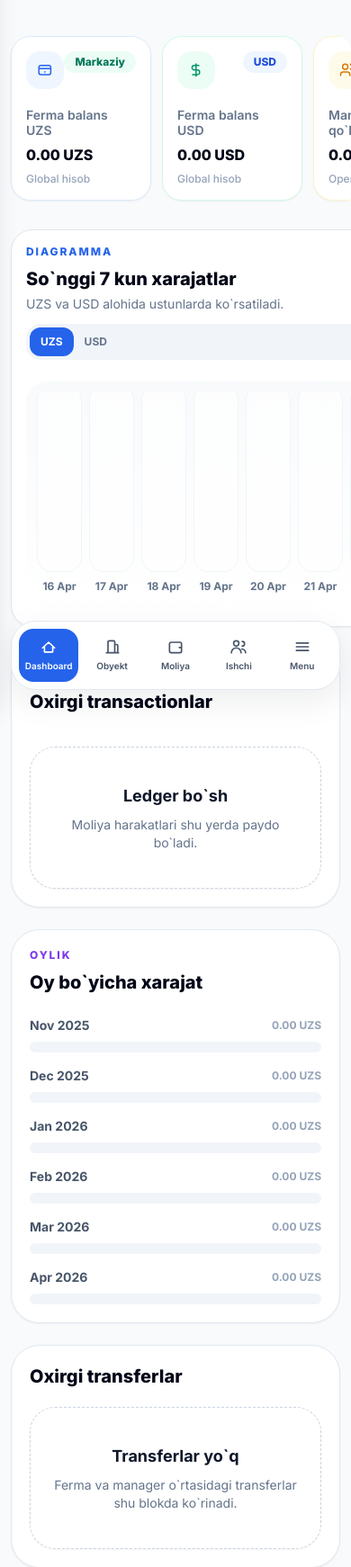
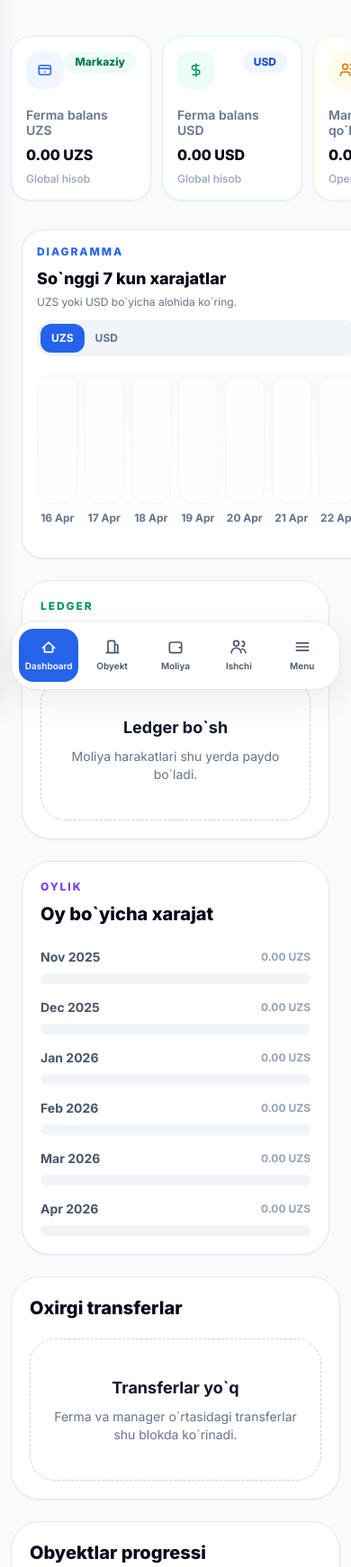
Before and after one commit to IskandarDusbekov/NMC, a Django app: page /dashboard/ in a window 390 px wide. Shown: the part 65-1807 px from the top of the page at 90% size. Run offline with Django 5.2, Linux system fonts and the light colour scheme; the visitor is signed in with stand-in values (Sample User, id 1); data comes from the database, SQL or seed files in the repository; data that the repository does not hold is empty; some libraries are stand-ins or nearby versions.

Commit message:
Mobile jadvallar ham zichlashtirildi:
Mobile jadvallar ham zichlashtirildi:

jadval paddinglari kichraydi,
fontlar kichraydi,
ichki badge/buttonlar ixcham bo‘ldi,
table min-width kamaydi,
gorizontal scroll ekran chetiga yaqinroq ishlaydi,
ortiqcha ichki chegara/paddinglar kamaytirildi.

```diff
--- a/static/css/app.css
+++ b/static/css/app.css
@@ -188,13 +188,54 @@ main {
     }
 
     .overflow-x-auto {
-        margin-left: -0.5rem;
-        margin-right: -0.5rem;
-        padding-left: 0.5rem;
-        padding-right: 0.5rem;
+        margin-left: -0.85rem;
+        margin-right: -0.85rem;
+        padding-left: 0.15rem;
+        padding-right: 0.15rem;
+        border-radius: 0.65rem;
         scrollbar-width: thin;
         overflow-x: auto;
         -webkit-overflow-scrolling: touch;
+    }
+
+    .overflow-x-auto > table {
+        min-width: 640px;
+        border-width: 1px;
+    }
+
+    .overflow-x-auto > table th {
+        padding: 0.52rem 0.55rem;
+        font-size: 0.68rem;
+        line-height: 1.15;
+        letter-spacing: 0;
+    }
+
+    .overflow-x-auto > table td {
+        padding: 0.5rem 0.55rem;
+        font-size: 0.78rem;
+        line-height: 1.2;
+    }
+
+    .overflow-x-auto > table th,
+    .overflow-x-auto > table td {
+        border-color: #e2e8f0;
+    }
+
+    .overflow-x-auto > table td .rounded-xl,
+    .overflow-x-auto > table td .rounded-2xl,
+    .overflow-x-auto > table td .rounded-full {
+        padding: 0.28rem 0.45rem;
+        font-size: 0.68rem;
+    }
+
+    .overflow-x-auto > table td .text-xs {
+        font-size: 0.68rem;
+        line-height: 1.1;
+    }
+
+    section:has(.overflow-x-auto) {
+        padding-left: 0.75rem;
+        padding-right: 0.75rem;
     }
 
     .dashboard-stat-card {
--- a/static/js/app.js
+++ b/static/js/app.js
@@ -372,4 +372,24 @@ document.addEventListener('DOMContentLoaded', () => {
         }
         toggleExpenseDetailFields();
     }
+
+    const dashboardCurrencyButtons = document.querySelectorAll('[data-dashboard-currency]');
+    const dashboardCurrencyBars = document.querySelectorAll('[data-currency-bar]');
+
+    function setDashboardCurrency(currency) {
+        dashboardCurrencyButtons.forEach((button) => {
+            const isActive = button.dataset.dashboardCurrency === currency;
+            button.classList.toggle('bg-blue-600', isActive && currency === 'UZS');
+            button.classList.toggle('bg-emerald-600', isActive && currency === 'USD');
+            button.classList.toggle('text-white', isActive);
+            button.classList.toggle('text-slate-500', !isActive);
+        });
+        dashboardCurrencyBars.forEach((bar) => {
+            bar.classList.toggle('hidden', bar.dataset.currencyBar !== currency);
+        });
+    }
+
+    dashboardCurrencyButtons.forEach((button) => {
+        button.addEventListener('click', () => setDashboardCurrency(button.dataset.dashboardCurrency));
+    });
 });
--- a/templates/base.html
+++ b/templates/base.html
@@ -33,7 +33,7 @@
             },
         };
     </script>
-    <link rel="stylesheet" href="{% static 'css/app.css' %}?v=20260422-mobile-header">
+    <link rel="stylesheet" href="{% static 'css/app.css' %}?v=20260422-mobile-tables">
 </head>
 <body class="min-h-screen bg-slate-50 text-slate-900" style="font-family: Inter, sans-serif;">
     <div id="sidebar-overlay" class="fixed inset-0 z-30 hidden bg-slate-950/40 backdrop-blur-sm lg:hidden"></div>
@@ -46,6 +46,6 @@
         </main>
     </div>
     {% include "includes/mobile_nav.html" %}
-    <script src="{% static 'js/app.js' %}?v=20260421-expense-modes"></script>
+    <script src="{% static 'js/app.js' %}?v=20260422-dashboard-currency"></script>
 </body>
 </html>
--- a/templates/dashboard/index.html
+++ b/templates/dashboard/index.html
@@ -164,25 +164,25 @@
     </section>
 
     <section class="dashboard-visual-section mt-6 grid gap-6 xl:grid-cols-[1.35fr_1fr]">
-        <div class="rounded-[1.5rem] border border-slate-200 bg-white p-4 shadow-sm sm:rounded-[2rem] md:p-6">
+        <div class="rounded-[1.5rem] border border-slate-200 bg-white p-4 shadow-sm sm:rounded-[2rem] md:p-5">
             <div class="flex flex-col gap-3 sm:flex-row sm:items-start sm:justify-between">
                 <div>
                     <p class="text-xs font-extrabold uppercase tracking-[0.16em] text-blue-600">Diagramma</p>
-                    <h3 class="mt-2 text-xl font-black text-slate-950">So`nggi 7 kun xarajatlar</h3>
-                    <p class="mt-1 text-sm text-slate-500">UZS va USD alohida ustunlarda ko`rsatiladi.</p>
+                    <h3 class="mt-2 text-lg font-black text-slate-950">So`nggi 7 kun xarajatlar</h3>
+                    <p class="mt-1 text-xs text-slate-500">UZS yoki USD bo`yicha alohida ko`ring.</p>
                 </div>
-                <div class="flex rounded-2xl bg-slate-100 p-1 text-xs font-bold">
-                    <span class="rounded-xl bg-blue-600 px-3 py-2 text-white">UZS</span>
-                    <span class="px-3 py-2 text-slate-500">USD</span>
+                <div class="flex rounded-2xl bg-slate-100 p-1 text-xs font-bold" data-dashboard-currency-toggle>
+                    <button type="button" class="rounded-xl bg-blue-600 px-3 py-2 text-white" data-dashboard-currency="UZS">UZS</button>
+                    <button type="button" class="rounded-xl px-3 py-2 text-slate-500" data-dashboard-currency="USD">USD</button>
                 </div>
             </div>
-            <div class="mt-6 h-64 rounded-3xl bg-gradient-to-b from-slate-50 to-white p-3 sm:h-72 sm:p-4">
+            <div class="mt-4 h-48 rounded-3xl bg-gradient-to-b from-slate-50 to-white p-3 sm:h-56">
                 <div class="dashboard-chart flex h-full items-end gap-2 overflow-x-auto pb-2 sm:gap-3">
                     {% for row in daily_expense_series %}
-                        <div class="flex min-w-[48px] flex-1 flex-col items-center justify-end gap-2 sm:min-w-[72px]">
-                            <div class="flex h-52 w-full items-end justify-center gap-2 rounded-2xl border border-slate-100 bg-white/70 px-2 py-3">
-                                <div class="w-3 rounded-full bg-gradient-to-t from-blue-600 to-blue-300 shadow-sm sm:w-4" style="height: {{ row.UZS_percent }}%;"></div>
-                                <div class="w-3 rounded-full bg-gradient-to-t from-emerald-500 to-emerald-200 shadow-sm sm:w-4" style="height: {{ row.USD_percent }}%;"></div>
+                        <div class="flex min-w-[44px] flex-1 flex-col items-center justify-end gap-2 sm:min-w-[62px]">
+                            <div class="flex h-36 w-full items-end justify-center gap-2 rounded-2xl border border-slate-100 bg-white/70 px-2 py-3 sm:h-44">
+                                <div class="dashboard-currency-bar w-4 rounded-full bg-gradient-to-t from-blue-600 to-blue-300 shadow-sm" data-currency-bar="UZS" style="height: {{ row.UZS_percent }}%;"></div>
+                                <div class="dashboard-currency-bar hidden w-4 rounded-full bg-gradient-to-t from-emerald-600 to-emerald-300 shadow-sm" data-currency-bar="USD" style="height: {{ row.USD_percent }}%;"></div>
                             </div>
                             <p class="text-xs font-bold text-slate-500">{{ row.label }}</p>
                         </div>
```
